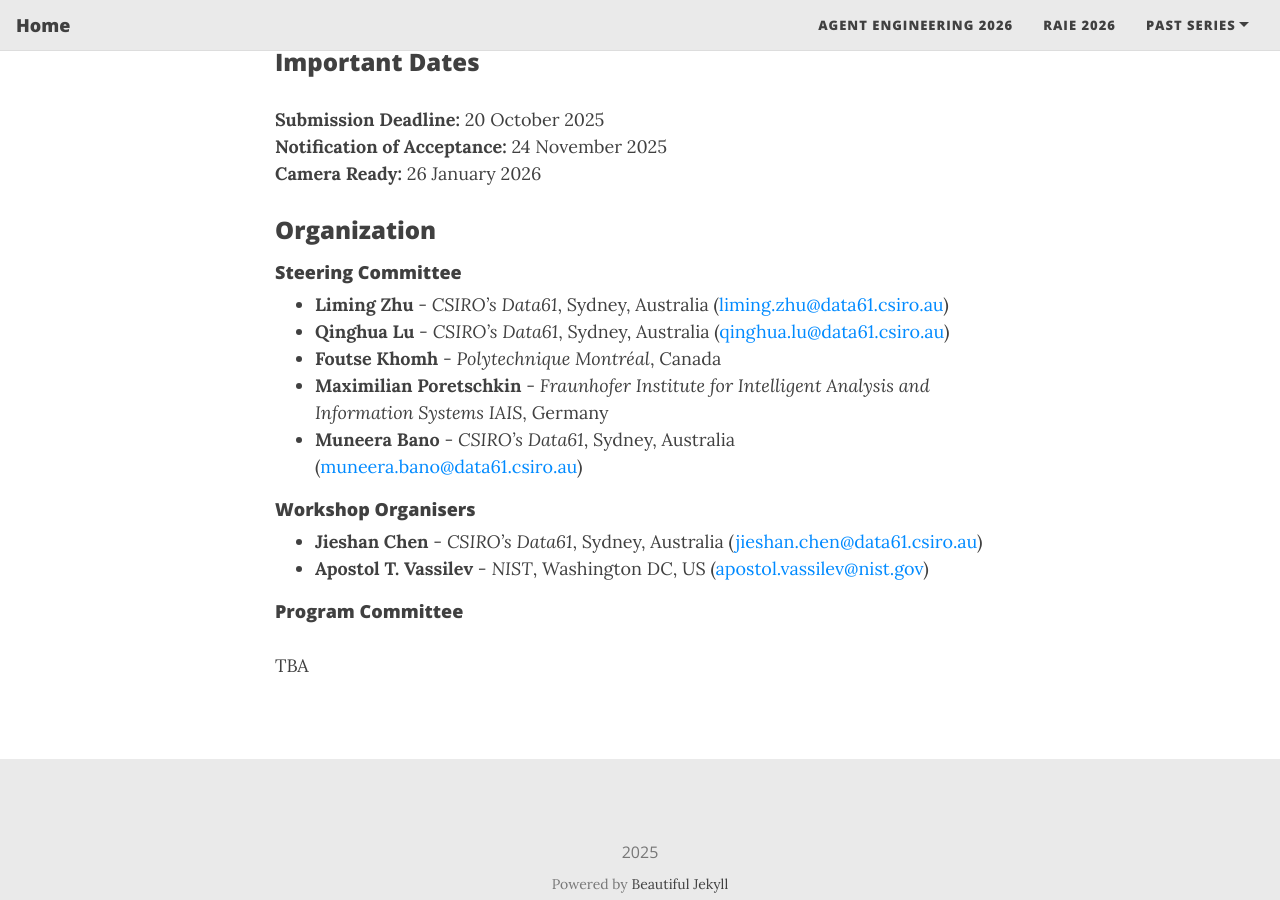
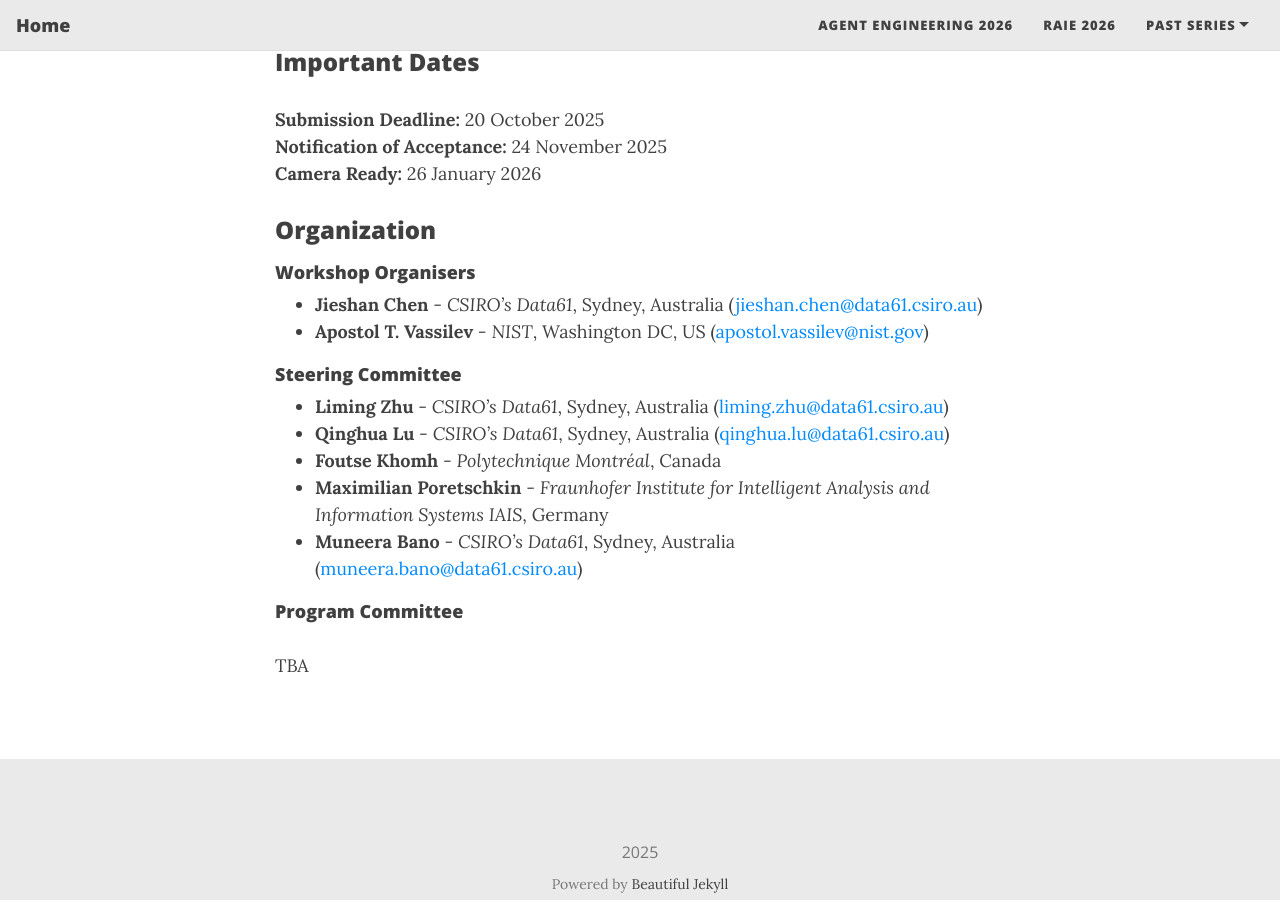
Before and after one commit to RAIEngineering/AIEng-Series, a Jekyll site: the page built from RAIE2026.md, in a window 1280 px wide and 900 px high, scrolled down 3084 px. Built offline with Jekyll 4.4.1, drawn with Linux system fonts in a browser that asks for light colours; nearby versions of some CDN libraries; part of the change alters nothing that is shown.

```diff
--- a/RAIE2026.md
+++ b/RAIE2026.md
@@ -71,6 +71,10 @@ Other detailed submission policies and guidelines for RAIE'26 are in line with t
 
 ### Organization
 
+#### Workshop Organisers
+- **Jieshan Chen** - *CSIRO's Data61*, Sydney, Australia ([jieshan.chen@data61.csiro.au](mailto:jieshan.chen@data61.csiro.au))
+- **Apostol T. Vassilev** - *NIST*, Washington DC, US ([apostol.vassilev@nist.gov](mailto:apostol.vassilev@nist.gov))
+
 #### Steering Committee
 
 - **Liming Zhu** - *CSIRO's Data61*, Sydney, Australia ([liming.zhu@data61.csiro.au](mailto:liming.zhu@data61.csiro.au))
@@ -79,11 +83,5 @@ Other detailed submission policies and guidelines for RAIE'26 are in line with t
 - **Maximilian Poretschkin** - *Fraunhofer Institute for Intelligent Analysis and Information Systems IAIS*, Germany
 - **Muneera Bano** - *CSIRO's Data61*, Sydney, Australia ([muneera.bano@data61.csiro.au](mailto:muneera.bano@data61.csiro.au))
 
-
-#### Workshop Organisers
-- **Jieshan Chen** - *CSIRO's Data61*, Sydney, Australia ([jieshan.chen@data61.csiro.au](mailto:jieshan.chen@data61.csiro.au))
-- **Apostol T. Vassilev** - *NIST*, Washington DC, US ([apostol.vassilev@nist.gov](mailto:apostol.vassilev@nist.gov))
-
-
 #### Program Committee
 TBA
```
